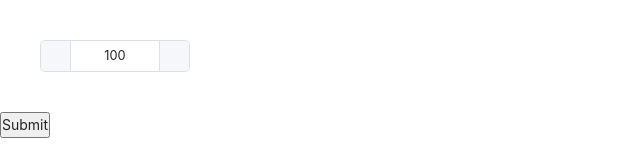
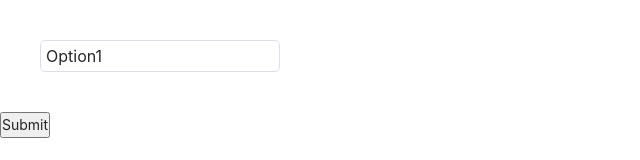
Before and after one commit to lzt-T/carpediemUi, a Vue app: page / in a window 1280 px wide. Shown: the top 160 px of the page, without its empty margins (0-640 px from the left). Built offline with nearby package versions, Linux system fonts and the light colour scheme; a web font is replaced by a local one.

Commit message:
fix: 优化用户体验

```diff
--- a/examples/App.vue
+++ b/examples/App.vue
@@ -1,10 +1,10 @@
 <template>
   <div class="su">
-    <cd-input-number
-      :min="-8"
-      :max="100"
-      v-model="checkboxGroup"
-    ></cd-input-number>
+    <cd-select
+      v-model="selectDisabled1"
+      :options="selectDisabledData1"
+      filterable
+    ></cd-select>
   </div>
 
   <form method="post" action="http://127.0.0.1:3000/su">
@@ -20,8 +20,12 @@ export default {
   setup() {
     //   测试的数据
     let checkboxGroup = ref<number>(200);
+    let selectDisabled1 = ref("Option1");
+    let selectDisabledData1 = ref([{ label: "Option1" }, { label: "Option2" }]);
     return {
+      selectDisabled1,
       checkboxGroup,
+      selectDisabledData1,
     };
   },
 };
--- a/package.json
+++ b/package.json
@@ -1,6 +1,6 @@
 {
   "name": "carpediem-ui",
-  "version": "0.0.25",
+  "version": "0.0.26",
   "private": false,
   "description": "基于vue3前端组件库",
   "main": "lib/index.umd.min.js",
--- a/packages/select/src/select.vue
+++ b/packages/select/src/select.vue
@@ -50,6 +50,9 @@
           v-show="String(data.label).indexOf(filterableSelectData) != -1"
         >
           {{ data.label }}
+        </div>
+        <div v-show="isMpty" class="cd-select-downbox-empty">
+          No matching data
         </div>
       </div>
     </div>
@@ -176,11 +179,23 @@ export default defineComponent({
       }
     }
     // 搜索功能
+    let isMpty = ref<boolean>(false);
     let filterableSelectData = ref<string>("");
     function onInput(): void {
       filterableSelectData.value = (select.value as HTMLInputElement).value;
+      isMpty.value = true;
+      for (let i: number = 0; i < props.options.length; i++) {
+        if (
+          (props.options[i] as { label: string }).label.includes(
+            filterableSelectData.value
+          )
+        ) {
+          isMpty.value = false;
+        }
+      }
     }
     function onFocus(): void {
+      isMpty.value = false;
       (select.value as HTMLInputElement).value = "";
     }
     function onBlur(): void {
@@ -256,6 +271,7 @@ export default defineComponent({
       setClear,
       isClearShow,
       clearSelectData,
+      isMpty,
     };
   },
 });
@@ -280,7 +296,6 @@ export default defineComponent({
 }
 .cd-select-frame-disabled {
   background-color: #f5f7fa;
-  color: #edf7fa;
   cursor: not-allowed;
 }
 .cd-slect-div {
@@ -349,7 +364,7 @@ export default defineComponent({
 }
 .cd-select-downbox {
   overflow: auto;
-  height: v-bind(heightData * 6 + "px");
+  max-height: v-bind(heightData * 6 + "px");
   width: v-bind(widthData + "px");
   background-color: white;
   border-radius: 5px;
@@ -387,6 +402,19 @@ export default defineComponent({
   overflow: hidden;
   text-overflow: ellipsis;
 }
+.cd-select-downbox-empty {
+  margin-top: 5px;
+  margin-bottom: 5px;
+  padding-left: 5px;
+  padding-right: 5px;
+  text-align: center;
+  color: #909399;
+  font-size: v-bind(heightData/2 + "px");
+  line-height: v-bind(heightData + "px");
+  white-space: nowrap;
+  overflow: hidden;
+  text-overflow: ellipsis;
+}
 
 .cd-select-everybox-hover:hover {
   background-color: #f5f7fa;
```
